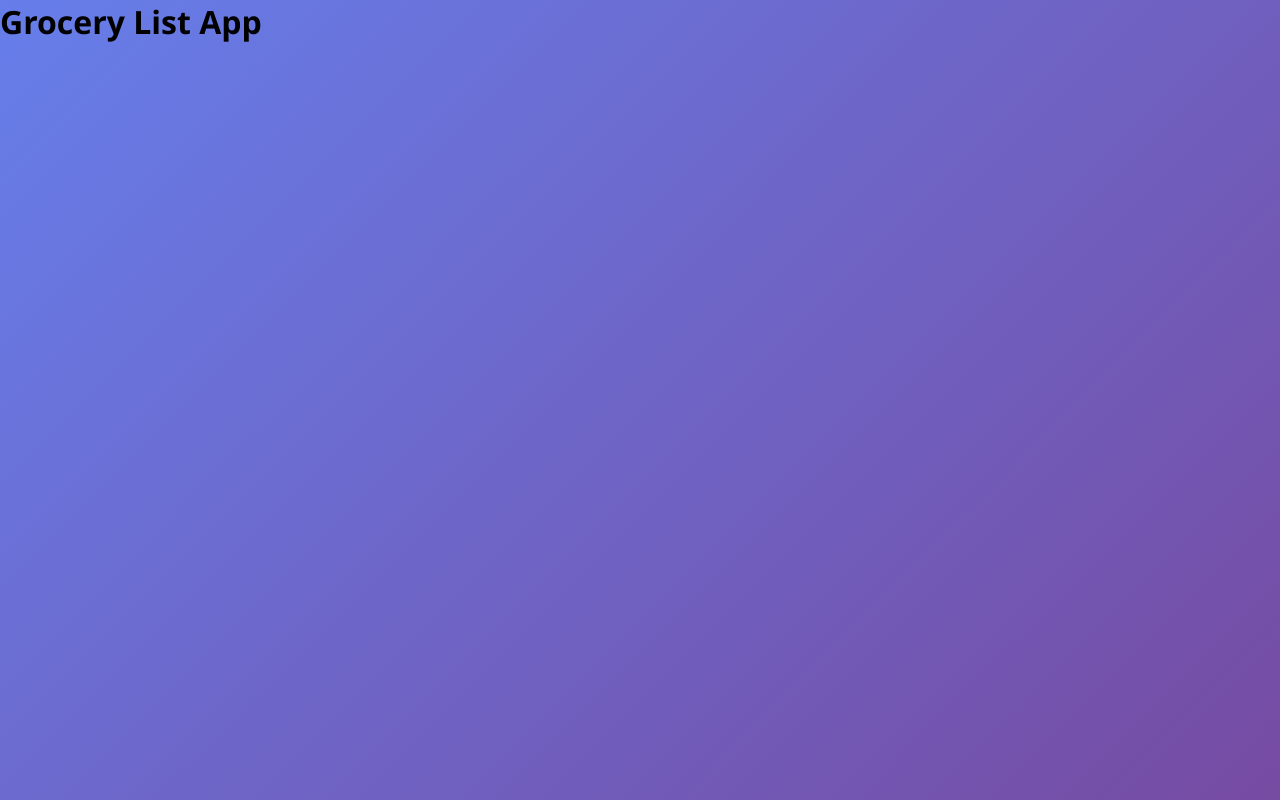
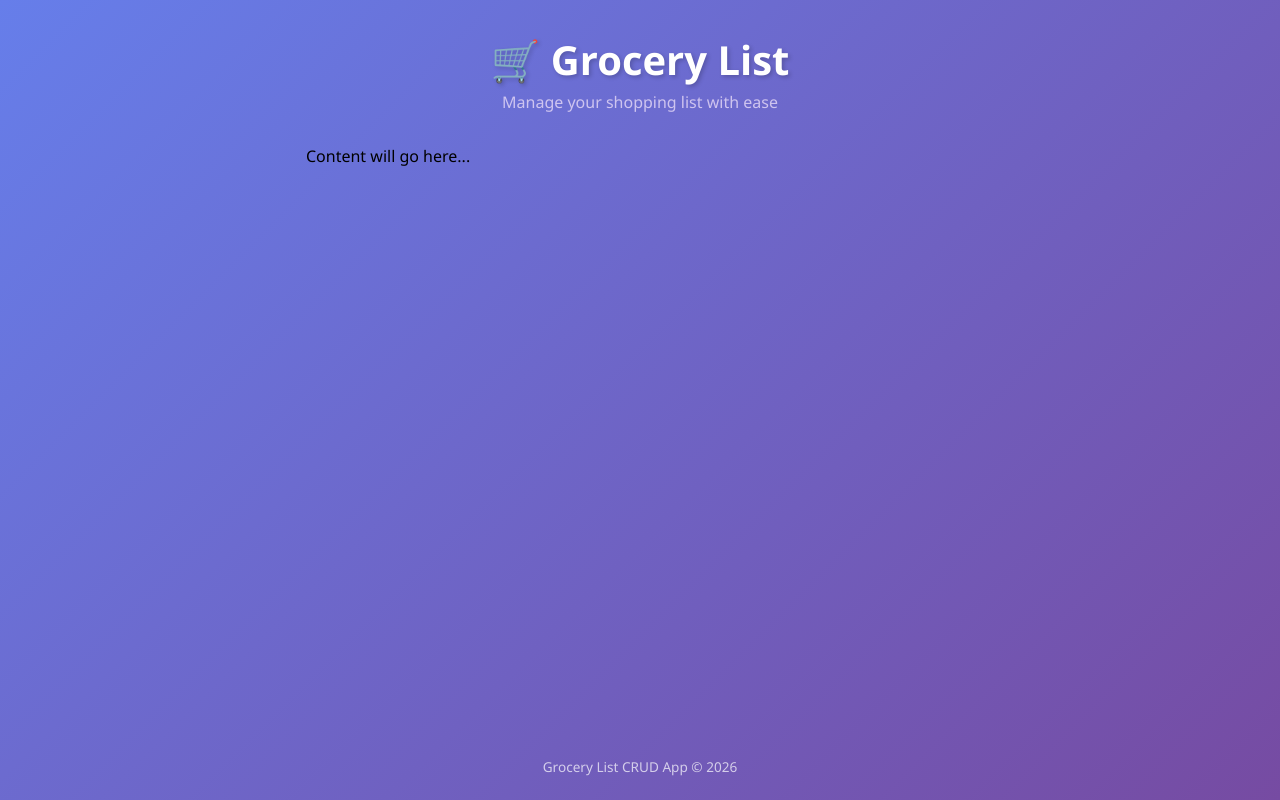
Before and after one commit to LuvaDongol/CRUD_REACT, a React (Create React App) app: page / in a window 1280 px wide. Built offline with nearby package versions, Linux system fonts and the light colour scheme.

Commit message:
Add Header component with app layout and footer

```diff
--- a/src/App.css
+++ b/src/App.css
@@ -25,3 +25,31 @@ body {
   flex: 1;
   width: 100%;
 }
+
+/* ===== Header ===== */
+.app-header {
+  text-align: center;
+  padding: 2rem 1rem 1rem;
+  color: white;
+}
+
+.app-header h1 {
+  font-size: 2.5rem;
+  font-weight: 700;
+  margin-bottom: 0.25rem;
+  text-shadow: 2px 2px 4px rgba(0, 0, 0, 0.2);
+}
+
+.subtitle {
+  font-size: 1rem;
+  opacity: 0.85;
+  color: #e0d4f5;
+}
+
+/* ===== Footer ===== */
+.app-footer {
+  text-align: center;
+  padding: 1.5rem;
+  color: rgba(255, 255, 255, 0.7);
+  font-size: 0.85rem;
+}
--- a/src/App.js
+++ b/src/App.js
@@ -1,9 +1,16 @@
 import "./App.css";
+import Header from "./components/Header";
 
 function App() {
   return (
     <div className="app">
-      <h1>Grocery List App</h1>
+      <Header />
+      <div className="container">
+        <p>Content will go here...</p>
+      </div>
+      <footer className="app-footer">
+        <p>Grocery List CRUD App &copy; 2026</p>
+      </footer>
     </div>
   );
 }
--- /dev/null
+++ b/src/components/Header.js
@@ -0,0 +1,15 @@
+import React from "react";
+
+/**
+ * Header component - Displays the app title and tagline
+ */
+const Header = () => {
+  return (
+    <header className="app-header">
+      <h1>🛒 Grocery List</h1>
+      <p className="subtitle">Manage your shopping list with ease</p>
+    </header>
+  );
+};
+
+export default Header;
```
